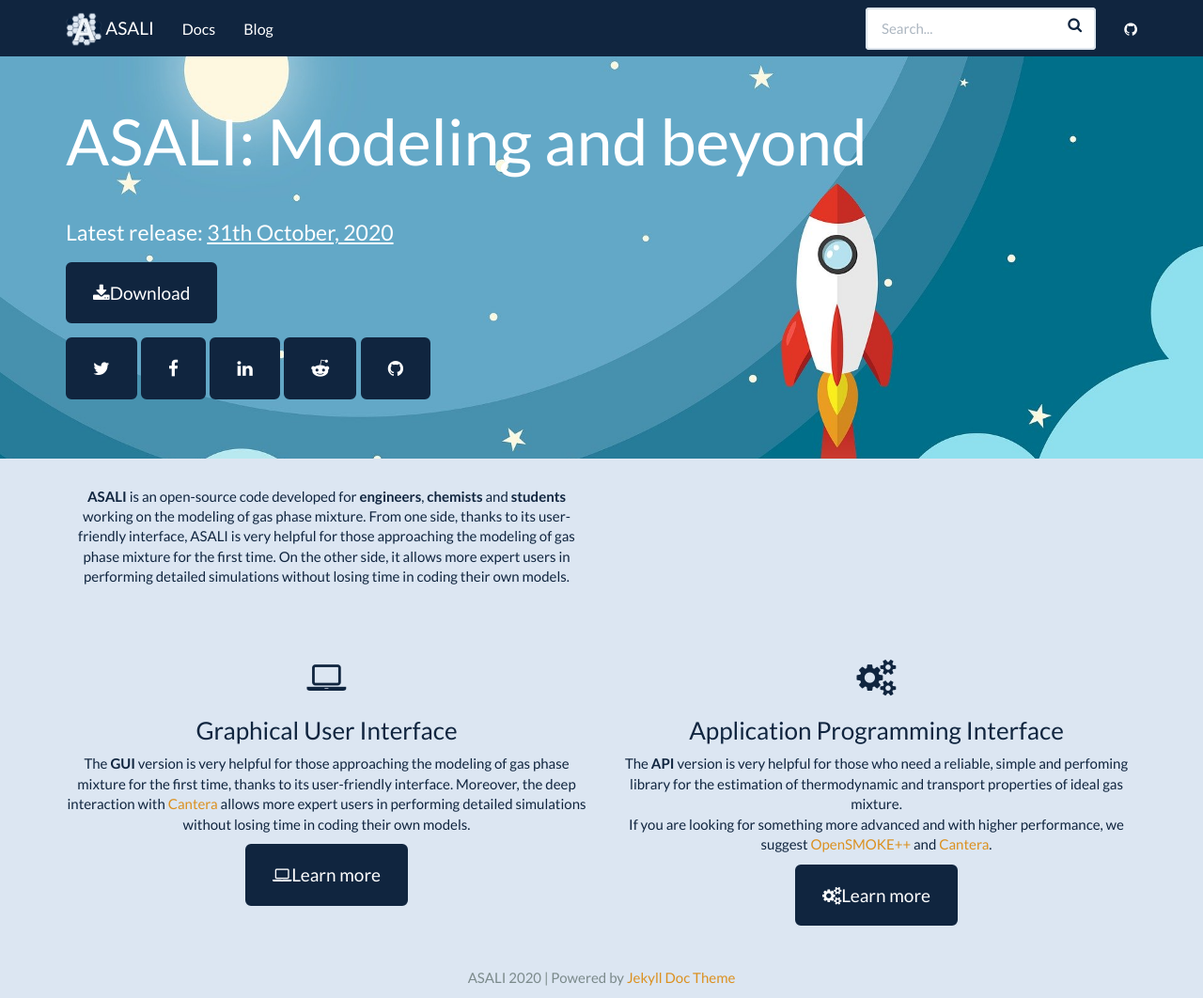
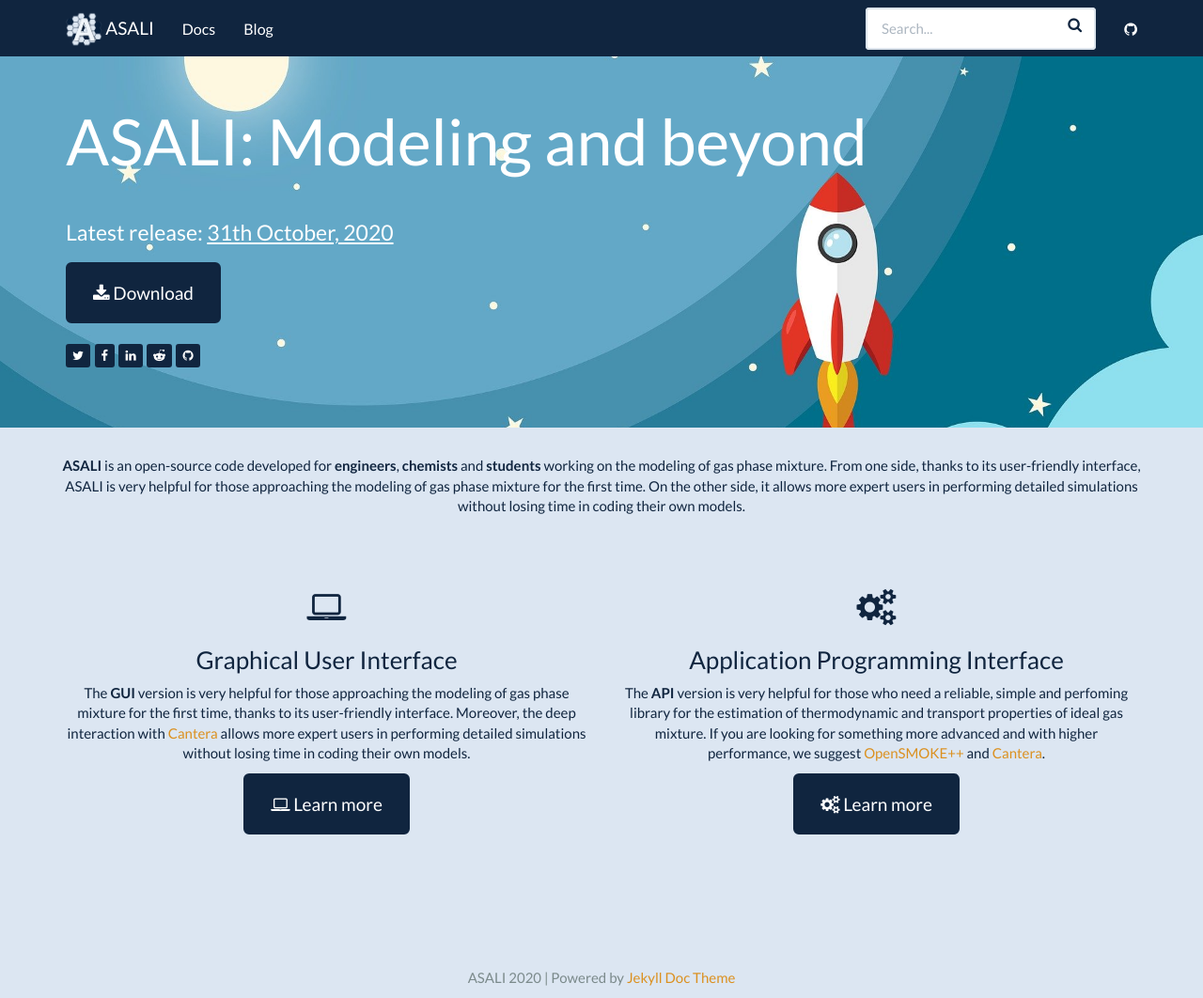
Before and after one commit to srebughini/ASALI, a Jekyll site: the page built from index.html, in a window 1280 px wide and 1062 px high. Shown: the whole window at 94% size. Built offline with Jekyll 4.4.1, drawn with Linux system fonts in a browser that asks for light colours.

Commit message:
Add new buttons

```diff
--- a/index.html
+++ b/index.html
@@ -6,25 +6,23 @@
     <div class="container">
         <h1>ASALI: Modeling and beyond</h1>
         <p><br>Latest release: <u>31th October, 2020</u></p>
-        <p><a class="btn btn-primary btn-lg" href="https://sourceforge.net/projects/asali/files/latest/download" role="button"><i class="fa fa-download" aria-hidden="true"></i><span class="tab"></span>Download</a></p>
+        <p><a class="btn btn-primary btn-lg" href="https://sourceforge.net/projects/asali/files/latest/download" role="button"><i class="fa fa-download" aria-hidden="true"></i>    Download</a></p>
         <p>
-            <a class="btn btn-primary btn-lg" href="" role="button"><i class="fa fa-twitter" aria-hidden="true"></i></a>
-            <a class="btn btn-primary btn-lg" href="" role="button"><i class="fa fa-facebook" aria-hidden="true"></i></a>
-            <a class="btn btn-primary btn-lg" href="" role="button"><i class="fa fa-linkedin" aria-hidden="true"></i></a>
-            <a class="btn btn-primary btn-lg" href="" role="button"><i class="fa fa-reddit-alien" aria-hidden="true"></i></a>
-            <a class="btn btn-primary btn-lg" href="" role="button"><i class="fa fa-github" aria-hidden="true"></i></a>
+            <a class="btn btn-primary btn-xs" href="https://twitter.com/ASALIcode" role="button"><i class="fa fa-twitter" aria-hidden="true"></i></a>
+            <a class="btn btn-primary btn-xs" href="https://www.facebook.com/ASALIcode/" role="button"><i class="fa fa-facebook" aria-hidden="true"></i></a>
+            <a class="btn btn-primary btn-xs" href="https://www.linkedin.com/company/asalicode" role="button"><i class="fa fa-linkedin" aria-hidden="true"></i></a>
+            <a class="btn btn-primary btn-xs" href="https://www.reddit.com/user/ASALIcode/" role="button"><i class="fa fa-reddit-alien" aria-hidden="true"></i></a>
+            <a class="btn btn-primary btn-xs" href="https://github.com/srebughini/ASALI/tree/master" role="button"><i class="fa fa-github" aria-hidden="true"></i></a>
         </p>
     </div>
 </div>
 
 <div class="container">
-    <div class="row">
-        <div class="col-md-6 text-center">
-              <p class="text-center"><b>ASALI</b> is an open-source code developed for <b>engineers</b>, <b>chemists</b> and <b>students</b> working on the modeling of gas phase mixture.
-              From one side, thanks to its user-friendly interface, ASALI is very helpful for those approaching the modeling of gas phase mixture for the first time.
-              On the other side, it allows more expert users in performing detailed simulations without losing time in coding their own models.
-              </p>
-        </div>
+    <div class="row text-center">
+            <p class="text-center"><b>ASALI</b> is an open-source code developed for <b>engineers</b>, <b>chemists</b> and <b>students</b> working on the modeling of gas phase mixture.
+            From one side, thanks to its user-friendly interface, ASALI is very helpful for those approaching the modeling of gas phase mixture for the first time.
+            On the other side, it allows more expert users in performing detailed simulations without losing time in coding their own models.
+            </p>
         <!--<div class="col-md-6 text-center">
             <img src="{{ "/assets/img/asali-dark.png" | relative_url }}" alt="Asali logo" class="img-responsive">
         </div>-->
@@ -39,7 +37,7 @@
                 Moreover, the deep interaction with <a href="https://cantera.org/">Cantera</a> allows
                 more expert users in performing detailed simulations without losing time in coding their own models.
                 <br>
-                <p><a class="btn btn-primary btn-lg" href="" role="button"><i class="fa fa-laptop" aria-hidden="true"></i><span class="tab"></span>Learn more</a></p>
+                <p><a class="btn btn-primary btn-lg" href="" role="button"><i class="fa fa-laptop" aria-hidden="true"></i>    Learn more</a></p>
             </p>
         </div>
         <div class = "col-md-6 text-center">
@@ -47,12 +45,11 @@
             <h3 class="text-center">Application Programming Interface</h3>
             <p>The <b>API</b> version is very helpful for those who need a reliable,
                 simple and perfoming library for the estimation of thermodynamic and transport
-                properties of ideal gas mixture.
-                <br>If you are looking for something more advanced and with higher performance,
+                properties of ideal gas mixture. If you are looking for something more advanced and with higher performance,
                 we suggest <a href="https://www.opensmokepp.polimi.it/">OpenSMOKE++</a> and
                 <a href="https://cantera.org/">Cantera</a>.
                 <br>
-                <p><a class="btn btn-primary btn-lg" href="" role="button"><i class="fa fa-cogs" aria-hidden="true"></i><span class="tab"></span>Learn more</a></p>
+                <p><a class="btn btn-primary btn-lg" href="" role="button"><i class="fa fa-cogs" aria-hidden="true"></i>    Learn more</a></p>
             </p>
         </div>
     </div>
```
